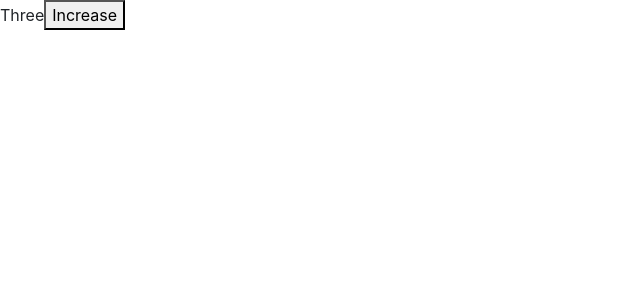
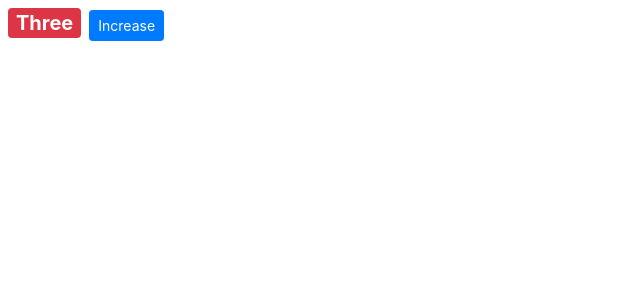
Before and after one commit to husainalamsyah/Mastering-React-components, a React (Create React App) app: page / in a window 1280 px wide. Shown: the top 300 px of the page, without its empty margins (0-640 px from the left). Built offline with nearby package versions, Linux system fonts and the light colour scheme.

Commit message:
setting attributes

```diff
--- a/src/components/project.jsx
+++ b/src/components/project.jsx
@@ -9,8 +9,8 @@ class Project extends Component {
 
         return  (
             <div>
-            <span>{this.formatAngka()}</span>
-            <button>Increase</button>
+            <span style={{fontSize: 20}} className="badge badge-danger m-2">{this.formatAngka()}</span>
+            <button className="btn btn-primary btn-sm">Increase</button>
             </div>
 
         );
```
